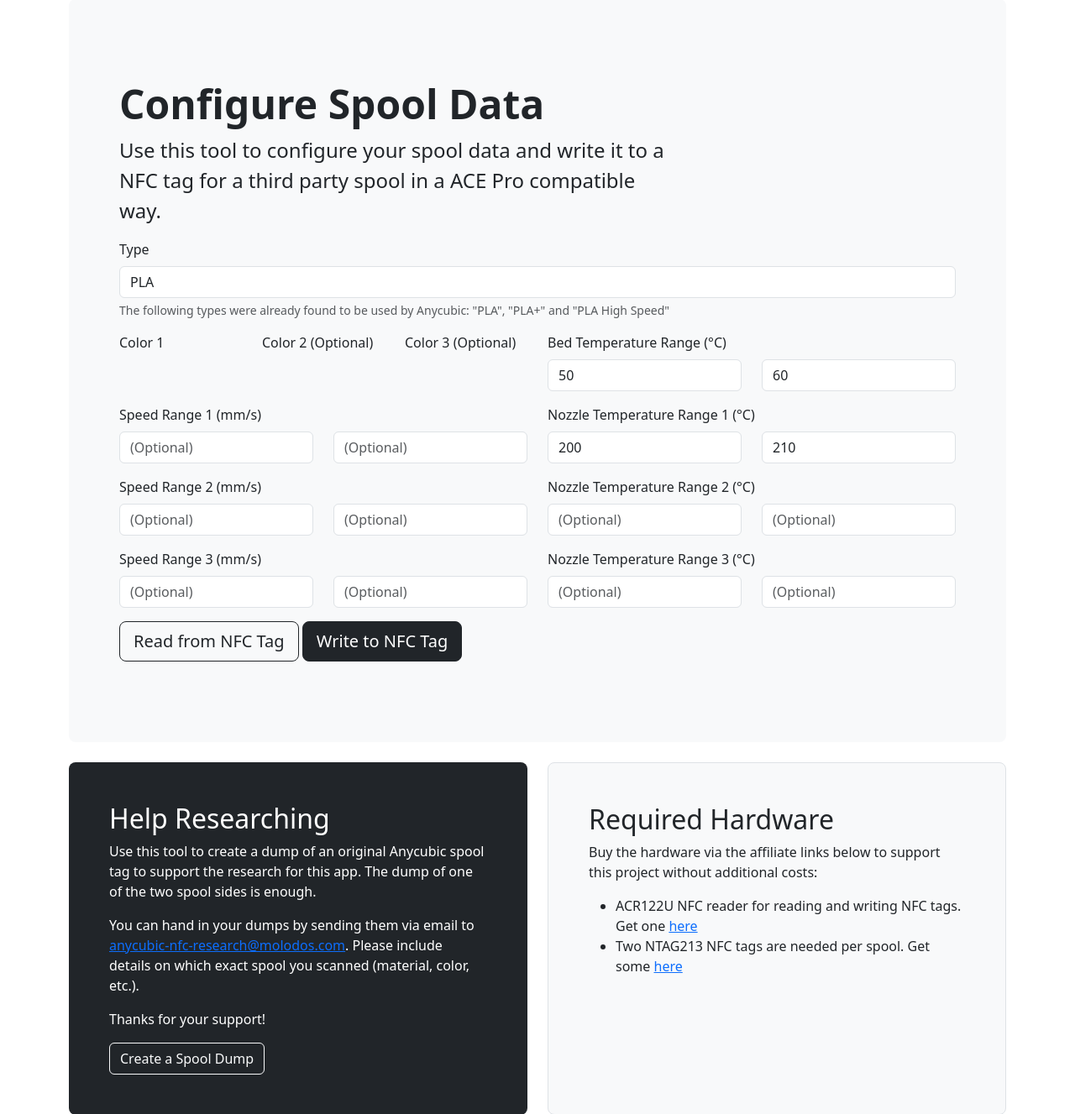
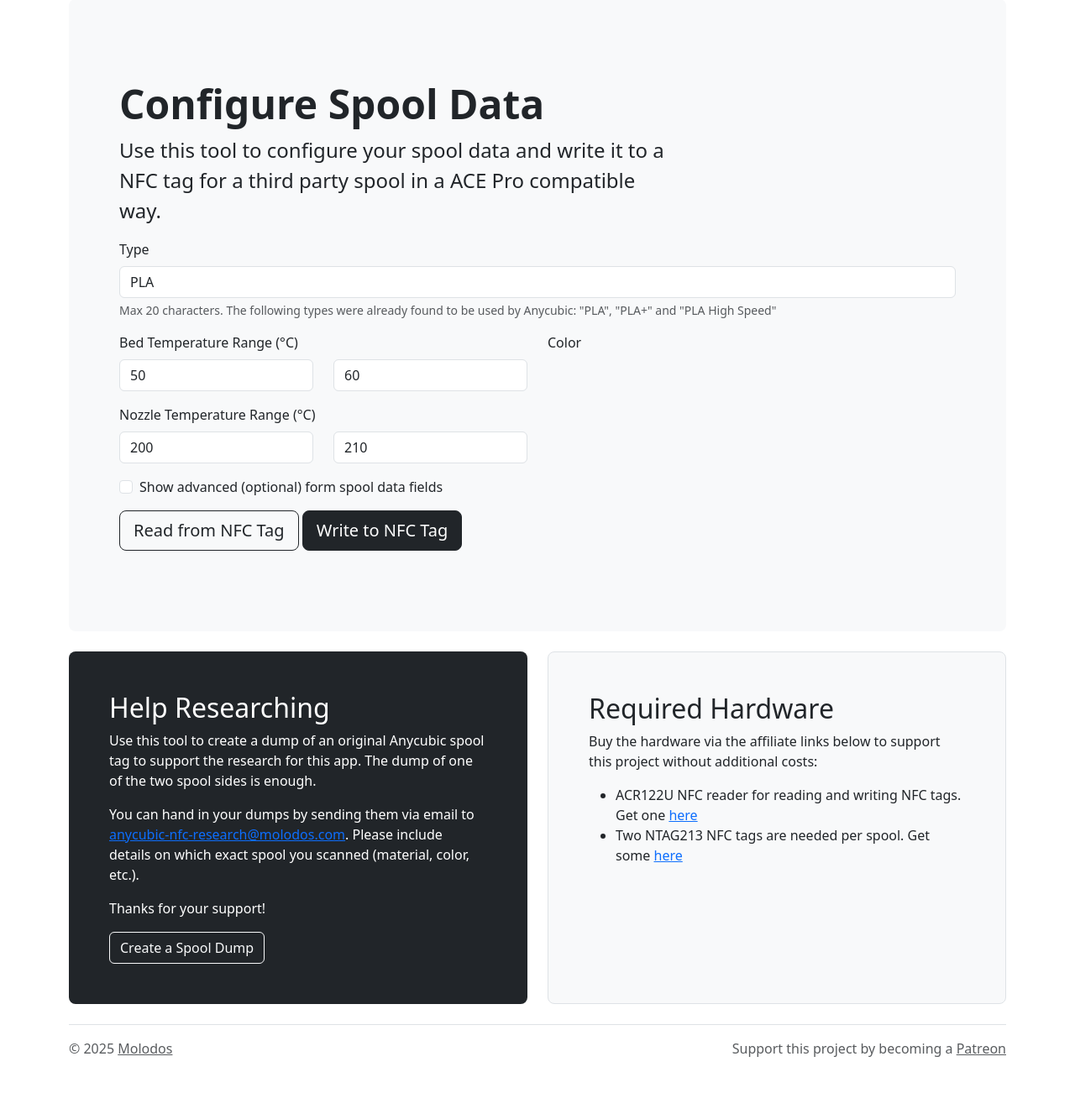
Before and after one commit to marion909/anycubic-nfc-filament, a Flask app: page / in a window 1280 px wide. Shown: the part 102-1429 px from the top of the page at 84% size. After the commit the page ends 1361 px from the top, so only its background shows below. Run offline with Flask 3, Linux system fonts and the light colour scheme; some libraries are stand-ins or nearby versions.

Commit message:
Added hide option for optional fields

```diff
--- a/anycubic_nfc_app/__main__.py
+++ b/anycubic_nfc_app/__main__.py
@@ -11,7 +11,7 @@ def write_spool() -> None:
     """
     reader: SpoolReader = SpoolReader()
     spool_specs: dict[str, Any] = {
-        "sku": "MOLODOS-PLA",
+        "sku": "MOLODOS-NFC",
         "type": "PLA",
         "color_r": 255,
         "color_g": 0,
--- /dev/null
+++ b/anycubic_nfc_app/static/script/optional-fields.js
@@ -0,0 +1,17 @@
+function toggleOptional(enabled) {
+    if(enabled) {
+        document.getElementById("optionalStyle").innerHTML = "";
+    } else {
+        document.getElementById("optionalStyle").innerHTML = ".optional {display: none;}";
+    }
+}
+
+const changeCheckbox = document.getElementById('optionalFields')
+
+changeCheckbox.addEventListener('change', (event) => {
+  if (event.currentTarget.checked) {
+    toggleOptional(true);
+  } else {
+    toggleOptional(false);
+  }
+})
--- a/anycubic_nfc_app/templates/root.html
+++ b/anycubic_nfc_app/templates/root.html
@@ -2,6 +2,9 @@
 <html lang="en">
 <head>
     {% include 'components/head.html' %}
+    <style id="optionalStyle">
+        .optional {display: none;}
+    </style>
 </head>
 
 <body>
@@ -23,27 +26,12 @@
                 <div class="mb-3">
                     <label for="type" class="form-label">Type</label>
                     <input type="text" class="form-control" id="type" name="type" aria-describedby="typeHelp"
-                           value="PLA" required>
-                    <div id="typeHelp" class="form-text">The following types were already found to be used by Anycubic:
-                        "PLA", "PLA+" and "PLA High Speed"
+                           maxlength="20" value="PLA" required>
+                    <div id="typeHelp" class="form-text">Max 20 characters. The following types were already found to be
+                        used by Anycubic: "PLA", "PLA+" and "PLA High Speed"
                     </div>
                 </div>
                 <div class="row">
-                    <div class="col-sm-2 mb-3">
-                        <label for="colorPickerA" class="form-label">Color 1</label>
-                        <div id="colorPickerA"></div>
-                        <input type="hidden" id="colorInputA" name="colorA" value="#FF0000" required>
-                    </div>
-                    <div class="col-sm-2 mb-3">
-                        <label for="colorPickerA" class="form-label">Color 2 (Optional)</label>
-                        <div id="colorPickerB"></div>
-                        <input type="hidden" id="colorInputB" name="colorB" value="#00FF00">
-                    </div>
-                    <div class="col-sm-2 mb-3">
-                        <label for="colorPickerA" class="form-label">Color 3 (Optional)</label>
-                        <div id="colorPickerC"></div>
-                        <input type="hidden" id="colorInputC" name="colorC" value="#0000FF">
-                    </div>
                     <div class="col-sm-6 mb-3">
                         <label for="bedMin" class="form-label">Bed Temperature Range (°C)</label>
                         <div class="row">
@@ -55,80 +43,114 @@
                             </div>
                         </div>
                     </div>
+                    <div class="col-sm-2 mb-3">
+                        <label for="colorPickerA" class="form-label">Color</label>
+                        <div id="colorPickerA"></div>
+                        <input type="hidden" id="colorInputA" name="colorA" value="#FF0000" required>
+                    </div>
+                    <div class="col-sm-2 mb-3 optional">
+                        <label for="colorPickerA" class="form-label">Color 2 (Optional)</label>
+                        <div id="colorPickerB"></div>
+                        <input type="hidden" id="colorInputB" name="colorB" value="#00FF00">
+                    </div>
+                    <div class="col-sm-2 mb-3 optional">
+                        <label for="colorPickerA" class="form-label">Color 3 (Optional)</label>
+                        <div id="colorPickerC"></div>
+                        <input type="hidden" id="colorInputC" name="colorC" value="#0000FF">
+                    </div>
                 </div>
                 <div class="row">
-                    <div class="col-sm-6 mb-3">
-                        <label for="speedMinA" class="form-label">Speed Range 1 (mm/s)</label>
+                    <div class="col-sm-6 mb-3 optional">
+                        <label for="speedMinA" class="form-label">Speed Range (mm/s)</label>
                         <div class="row">
                             <div class="col-sm-6">
-                                <input type="number" class="form-control" id="speedMinA" name="speedMinA" placeholder="(Optional)">
+                                <input type="number" class="form-control" id="speedMinA" name="speedMinA"
+                                       placeholder="(Optional)">
                             </div>
                             <div class="col-sm-6">
-                                <input type="number" class="form-control" id="speedMaxA" name="speedMaxA" placeholder="(Optional)">
+                                <input type="number" class="form-control" id="speedMaxA" name="speedMaxA"
+                                       placeholder="(Optional)">
                             </div>
                         </div>
                     </div>
                     <div class="col-sm-6 mb-3">
-                        <label for="nozzleMinA" class="form-label">Nozzle Temperature Range 1 (°C)</label>
+                        <label for="nozzleMinA" class="form-label">Nozzle Temperature Range (°C)</label>
                         <div class="row">
                             <div class="col-sm-6">
-                                <input type="number" class="form-control" id="nozzleMinA" name="nozzleMinA" value="200" required>
+                                <input type="number" class="form-control" id="nozzleMinA" name="nozzleMinA" value="200"
+                                       required>
                             </div>
                             <div class="col-sm-6">
-                                <input type="number" class="form-control" id="nozzleMaxA" name="nozzleMaxA" value="210" required>
+                                <input type="number" class="form-control" id="nozzleMaxA" name="nozzleMaxA" value="210"
+                                       required>
                             </div>
                         </div>
                     </div>
                 </div>
                 <div class="row">
-                    <div class="col-sm-6 mb-3">
+                    <div class="col-sm-6 mb-3 optional">
                         <label for="speedMinB" class="form-label">Speed Range 2 (mm/s)</label>
                         <div class="row">
                             <div class="col-sm-6">
-                                <input type="number" class="form-control" id="speedMinB" name="speedMinB" placeholder="(Optional)">
+                                <input type="number" class="form-control" id="speedMinB" name="speedMinB"
+                                       placeholder="(Optional)">
                             </div>
                             <div class="col-sm-6">
-                                <input type="number" class="form-control" id="speedMaxB" name="speedMaxB" placeholder="(Optional)">
+                                <input type="number" class="form-control" id="speedMaxB" name="speedMaxB"
+                                       placeholder="(Optional)">
                             </div>
                         </div>
                     </div>
-                    <div class="col-sm-6 mb-3">
+                    <div class="col-sm-6 mb-3 optional">
                         <label for="nozzleMinB" class="form-label">Nozzle Temperature Range 2 (°C)</label>
                         <div class="row">
                             <div class="col-sm-6">
-                                <input type="number" class="form-control" id="nozzleMinB" name="nozzleMinB" placeholder="(Optional)">
+                                <input type="number" class="form-control" id="nozzleMinB" name="nozzleMinB"
+                                       placeholder="(Optional)">
                             </div>
                             <div class="col-sm-6">
-                                <input type="number" class="form-control" id="nozzleMaxB" name="nozzleMaxB" placeholder="(Optional)">
+                                <input type="number" class="form-control" id="nozzleMaxB" name="nozzleMaxB"
+                                       placeholder="(Optional)">
                             </div>
                         </div>
                     </div>
                 </div>
                 <div class="row">
-                    <div class="col-sm-6 mb-3">
+                    <div class="col-sm-6 mb-3 optional">
                         <label for="speedMinC" class="form-label">Speed Range 3 (mm/s)</label>
                         <div class="row">
                             <div class="col-sm-6">
-                                <input type="number" class="form-control" id="speedMinC" name="speedMinC" placeholder="(Optional)">
+                                <input type="number" class="form-control" id="speedMinC" name="speedMinC"
+                                       placeholder="(Optional)">
                             </div>
                             <div class="col-sm-6">
-                                <input type="number" class="form-control" id="speedMaxC" name="speedMaxC" placeholder="(Optional)">
+                                <input type="number" class="form-control" id="speedMaxC" name="speedMaxC"
+                                       placeholder="(Optional)">
                             </div>
                         </div>
                     </div>
-                    <div class="col-sm-6 mb-3">
+                    <div class="col-sm-6 mb-3 optional">
                         <label for="nozzleMinC" class="form-label">Nozzle Temperature Range 3 (°C)</label>
                         <div class="row">
                             <div class="col-sm-6">
-                                <input type="number" class="form-control" id="nozzleMinC" name="nozzleMinC" placeholder="(Optional)">
+                                <input type="number" class="form-control" id="nozzleMinC" name="nozzleMinC"
+                                       placeholder="(Optional)">
                             </div>
                             <div class="col-sm-6">
-                                <input type="number" class="form-control" id="nozzleMaxC" name="nozzleMaxC" placeholder="(Optional)">
+                                <input type="number" class="form-control" id="nozzleMaxC" name="nozzleMaxC"
+                                       placeholder="(Optional)">
                             </div>
                         </div>
                     </div>
                 </div>
-
+                <div class="mb-3">
+                    <div class="form-check">
+                        <input class="form-check-input" type="checkbox" value="" id="optionalFields">
+                        <label class="form-check-label" for="optionalFields">
+                            Show advanced (optional) form spool data fields
+                        </label>
+                    </div>
+                </div>
                 <button class="btn btn-outline-dark btn-lg" type="button">Read from NFC Tag</button>
                 <button class="btn btn-dark btn-lg" type="button">Write to NFC Tag</button>
             </form>
@@ -164,6 +186,7 @@
 
     {% include 'components/foot.html' %}
     <script src="/static/script/color-picker.js"></script>
+    <script src="/static/script/optional-fields.js"></script>
 </div>
 </body>
 </html>
```
